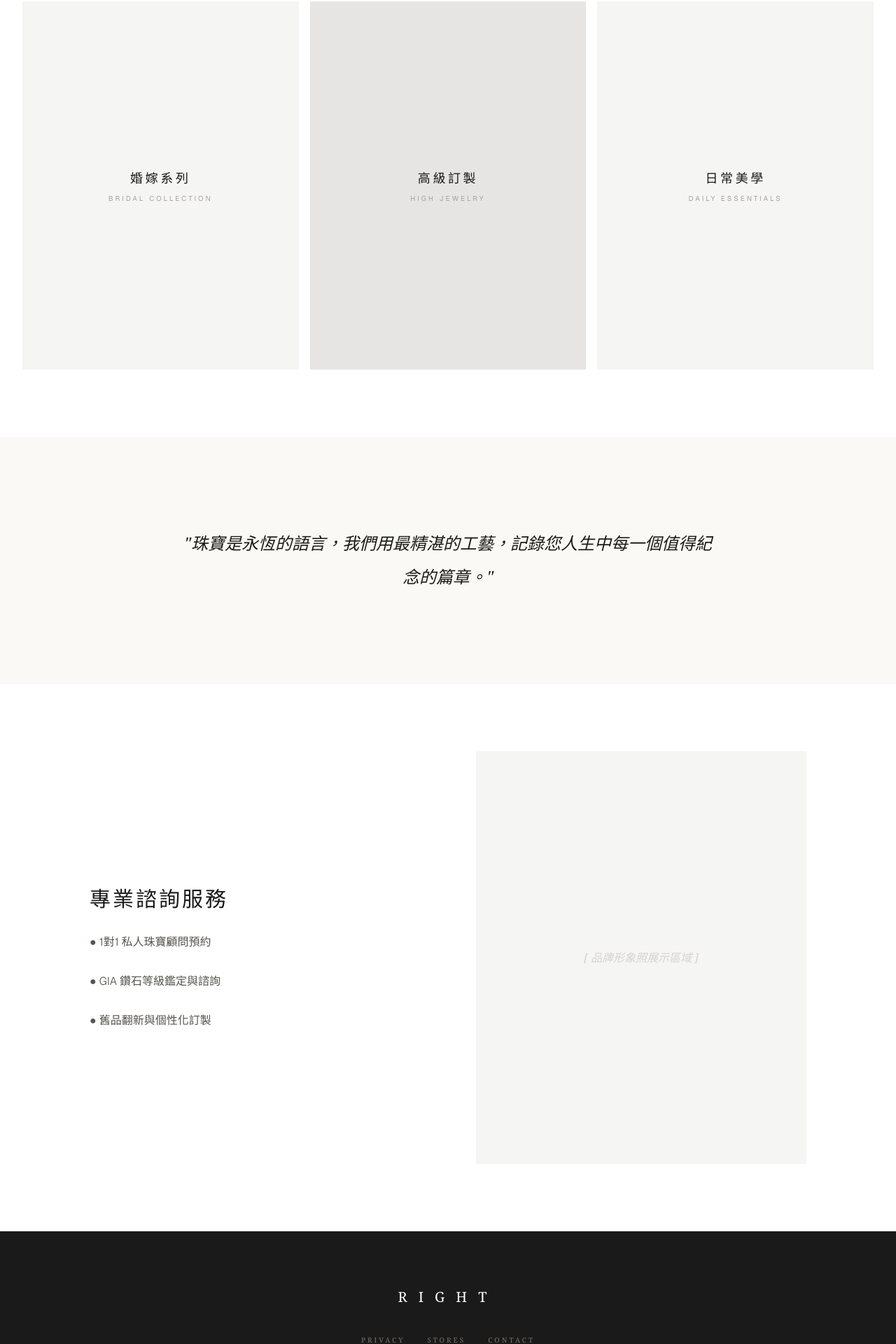
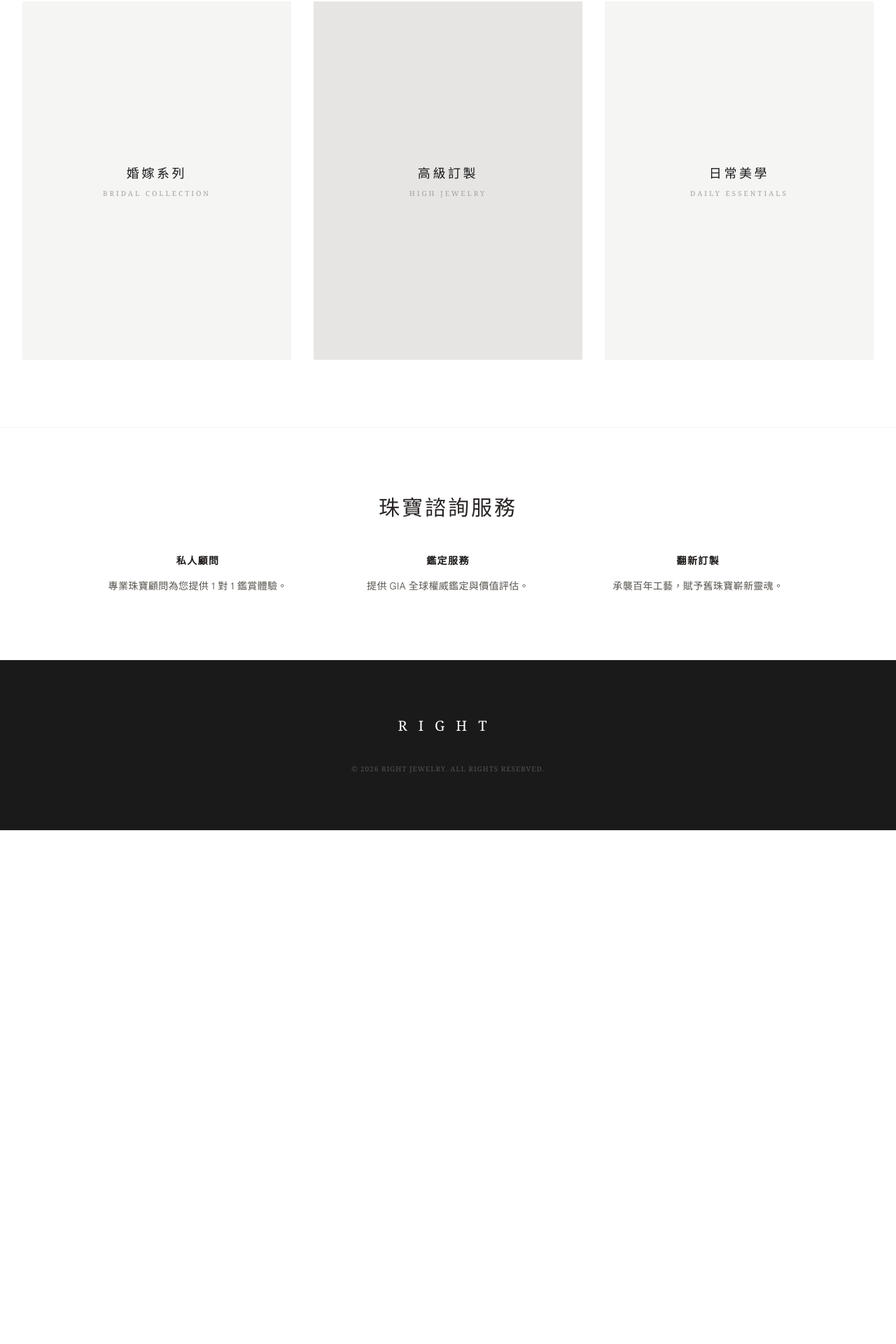
Before and after one commit to Icezealots/nextjs-boilerplate, a Next.js app: page / in a window 1280 px wide. Shown: the part 857-2777 px from the top of the page at 70% size. After the commit the page ends 2043 px from the top, so only its background shows below. Built offline with nearby package versions, Linux system fonts and the light colour scheme.

Commit message:
Update page.tsx

```diff
--- a/app/page.tsx
+++ b/app/page.tsx
@@ -1,26 +1,25 @@
-import Image from "next/image";
-import { ArrowRight, MessageSquare, Zap, Shield } from "lucide-react";
+"use client";
 
-"use client";
+import React from 'react';
 
 export default function Home() {
   return (
-    <div className="flex min-h-screen flex-col bg-[#FAF9F6] text-[#1a1a1a] font-serif selection:bg-stone-200">
-      {/* 頂部導覽 - 極簡精品風格 */}
+    <div className="flex min-h-screen flex-col bg-[#FAF9F6] text-[#1a1a1a] font-serif">
+      {/* 導覽列 */}
       <nav className="sticky top-0 z-50 border-b border-stone-200 bg-white/90 backdrop-blur-sm px-8 py-5">
         <div className="flex items-center justify-between max-w-7xl mx-auto w-full">
-          <div className="text-sm tracking-[0.3em] font-light">COLLECTIONS</div>
+          <div className="text-xs tracking-[0.3em] font-light">COLLECTIONS</div>
           <div className="text-2xl tracking-[0.5em] font-bold">RIGHT</div>
           <div className="text-sm tracking-[0.3em] font-light uppercase">Boutique</div>
         </div>
       </nav>
 
-      {/* Hero Section - 珠寶品牌形象 */}
+      {/* Hero Section */}
       <main className="flex flex-col items-center justify-center px-8 py-32 text-center">
         <div className="mb-8 tracking-[0.4em] text-xs text-stone-400 uppercase">Crafting Eternity Since 2026</div>
         <h1 className="mb-10 text-5xl md:text-7xl font-light tracking-widest leading-tight">
           點亮生命的<br />
-          <span className="italic">璀璨時刻</span>
+          <span className="italic text-stone-600">璀璨時刻</span>
         </h1>
         <p className="mb-14 max-w-xl text-stone-500 leading-relaxed font-sans font-light tracking-wide">
           Right 珠寶不僅是飾品，更是工藝與情感的傳承。<br />
@@ -36,37 +35,43 @@ export default function Home() {
         </div>
       </main>
 
-      {/* 珠寶展示區 (Collections Preview) */}
+      {/* 展示區塊 */}
       <section className="py-24 px-8 bg-white">
         <div className="max-w-7xl mx-auto">
-          <div className="grid grid-cols-1 md:grid-cols-3 gap-4">
-            <JewelryCategory name="婚嫁系列" sub="Bridal Collection" color="bg-stone-100" />
-            <JewelryCategory name="高級訂製" sub="High Jewelry" color="bg-stone-200" />
-            <JewelryCategory name="日常美學" sub="Daily Essentials" color="bg-stone-100" />
+          <div className="grid grid-cols-1 md:grid-cols-3 gap-8">
+            <div className="aspect-[3/4] bg-stone-100 flex flex-col items-center justify-center p-8">
+              <div className="text-lg tracking-[0.2em] mb-2">婚嫁系列</div>
+              <div className="text-[10px] tracking-[0.3em] text-stone-400 uppercase">Bridal Collection</div>
+            </div>
+            <div className="aspect-[3/4] bg-stone-200 flex flex-col items-center justify-center p-8">
+              <div className="text-lg tracking-[0.2em] mb-2">高級訂製</div>
+              <div className="text-[10px] tracking-[0.3em] text-stone-400 uppercase">High Jewelry</div>
+            </div>
+            <div className="aspect-[3/4] bg-stone-100 flex flex-col items-center justify-center p-8">
+              <div className="text-lg tracking-[0.2em] mb-2">日常美學</div>
+              <div className="text-[10px] tracking-[0.3em] text-stone-400 uppercase">Daily Essentials</div>
+            </div>
           </div>
         </div>
       </section>
 
-      {/* 品牌服務資訊 (Information) */}
-      <section className="py-32 px-8 text-center bg-[#FAF9F6]">
-        <div className="max-w-3xl mx-auto italic text-2xl leading-loose font-light">
-          "珠寶是永恆的語言，我們用最精湛的工藝，記錄您人生中每一個值得紀念的篇章。"
-        </div>
-      </section>
-
-      {/* 專業諮詢服務 (Service & Consulting) */}
+      {/* 服務資訊 */}
       <section className="py-24 px-8 bg-white border-t border-stone-100">
-        <div className="max-w-5xl mx-auto grid md:grid-cols-2 gap-20 items-center">
-          <div className="text-left">
-            <h2 className="text-3xl font-light tracking-widest mb-8 uppercase">專業諮詢服務</h2>
-            <div className="space-y-8 font-sans font-light text-stone-600">
-              <p>● 1對1 私人珠寶顧問預約</p>
-              <p>● GIA 鑽石等級鑑定與諮詢</p>
-              <p>● 舊品翻新與個性化訂製</p>
+        <div className="max-w-5xl mx-auto text-center">
+          <h2 className="text-3xl font-light tracking-widest mb-12 uppercase text-stone-800">珠寶諮詢服務</h2>
+          <div className="grid md:grid-cols-3 gap-12 text-sm font-sans font-light text-stone-600 tracking-wide">
+            <div>
+              <h3 className="font-bold text-stone-900 mb-4 uppercase tracking-widest">私人顧問</h3>
+              <p>專業珠寶顧問為您提供 1 對 1 鑑賞體驗。</p>
             </div>
-          </div>
-          <div className="aspect-[4/5] bg-stone-100 flex items-center justify-center text-stone-300 italic">
-            [ 品牌形象照展示區域 ]
+            <div>
+              <h3 className="font-bold text-stone-900 mb-4 uppercase tracking-widest">鑑定服務</h3>
+              <p>提供 GIA 全球權威鑑定與價值評估。</p>
+            </div>
+            <div>
+              <h3 className="font-bold text-stone-900 mb-4 uppercase tracking-widest">翻新訂製</h3>
+              <p>承襲百年工藝，賦予舊珠寶嶄新靈魂。</p>
+            </div>
           </div>
         </div>
       </section>
@@ -74,11 +79,6 @@ export default function Home() {
       {/* 頁尾 */}
       <footer className="py-20 px-8 bg-[#1a1a1a] text-white text-center">
         <div className="text-xl tracking-[0.8em] mb-10">RIGHT</div>
-        <div className="flex justify-center space-x-8 mb-10 text-[10px] tracking-[0.3em] text-stone-500 uppercase">
-          <a href="#">Privacy</a>
-          <a href="#">Stores</a>
-          <a href="#">Contact</a>
-        </div>
         <div className="text-[10px] text-stone-600 tracking-widest">
           © 2026 RIGHT JEWELRY. ALL RIGHTS RESERVED.
         </div>
@@ -86,15 +86,3 @@ export default function Home() {
     </div>
   );
 }
-
-function JewelryCategory({ name, sub, color }: { name: string; sub: string; color: string }) {
-  return (
-    <div className={`aspect-[3/4] ${color} flex flex-col items-center justify-center group cursor-pointer overflow-hidden relative`}>
-      <div className="z-10 text-center transition-transform duration-700 group-hover:scale-110">
-        <div className="text-lg tracking-[0.2em] mb-2">{name}</div>
-        <div className="text-[10px] tracking-[0.3em] text-stone-400 uppercase font-sans">{sub}</div>
-      </div>
-      <div className="absolute inset-0 bg-white/20 opacity-0 group-hover:opacity-100 transition-opacity duration-700"></div>
-    </div>
-  );
-}
```
